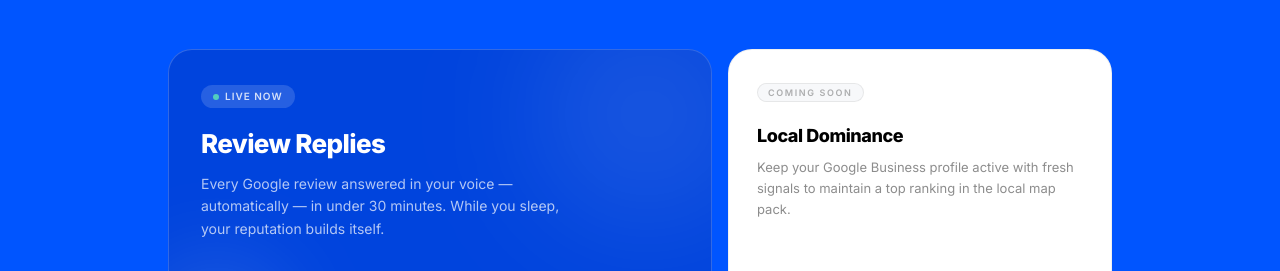
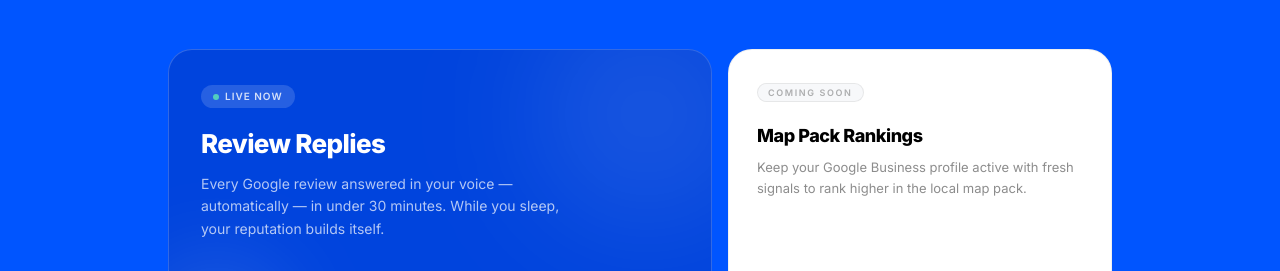
Before and after one commit to NarenS31/Solsara, a Next.js app in the folder frontend/: page / in a window 1280 px wide. Shown: the part 2280-2551 px from the top of the page. Built offline with nearby package versions, Linux system fonts and the light colour scheme.

Commit message:
Refine hero and module copy

```diff
--- a/frontend/app/page.tsx
+++ b/frontend/app/page.tsx
@@ -252,8 +252,8 @@ function DashboardMockup() {
 /* ─── Features bento ─────────────────────────────────────────── */
 const COMING_SOON_MODULES = [
   {
-    name: "Local Dominance",
-    desc: "Keep your Google Business profile active with fresh signals to maintain a top ranking in the local map pack.",
+    name: "Map Pack Rankings",
+    desc: "Keep your Google Business profile active with fresh signals to rank higher in the local map pack.",
   },
   {
     name: "Missed Call Recovery",
```
